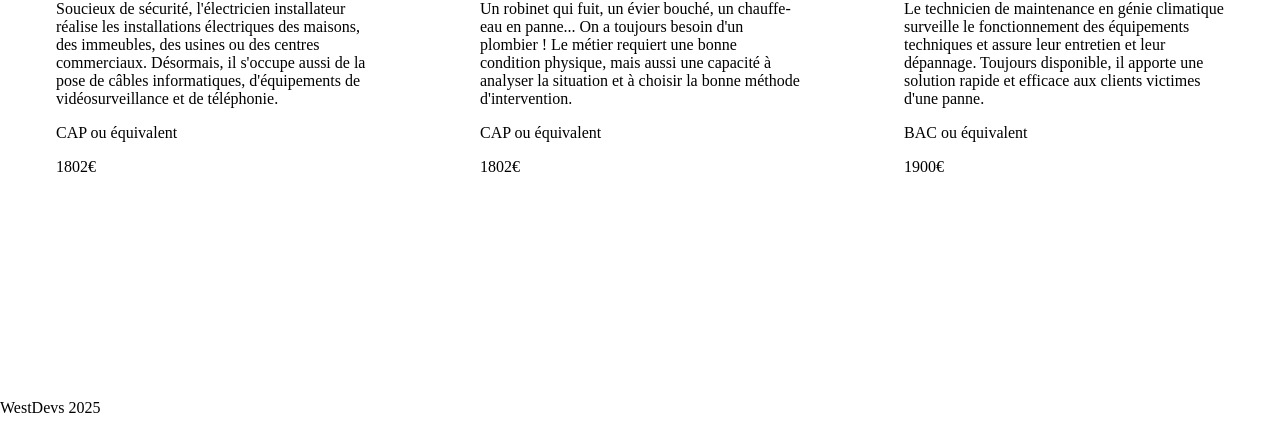
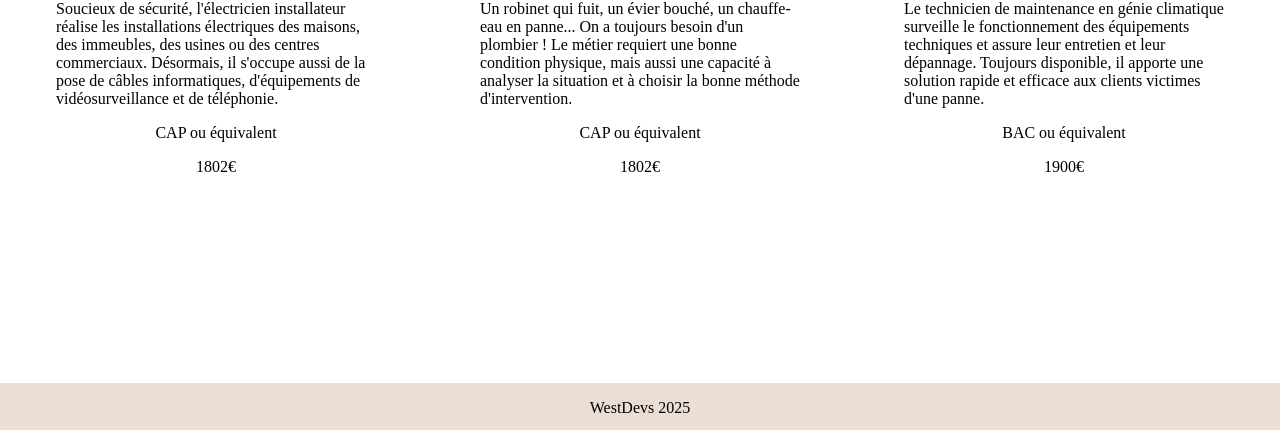
Before and after one commit to G-Ludovic/artisan-renovation, a React (Vite) app: page / in a window 1280 px wide. Shown: the part 594-1024 px from the top of the page. Built offline with nearby package versions, Linux system fonts and the light colour scheme.

Commit message:
CSS done

```diff
--- a/src/Card/Card.css
+++ b/src/Card/Card.css
@@ -17,7 +17,7 @@ figure {
         display: flex;
         justify-content: center;
         color: #4a3931;
-        font-family:'Segoe UI', Tahoma, Geneva, Verdana, sans-serif;
+        font-family: 'Segoe UI', Tahoma, Geneva, Verdana, sans-serif;
     }
 }
 
@@ -26,7 +26,7 @@ h1 {
     padding: 16px;
     color: #4a3931;
     justify-content: center;
-    font-family:'Segoe UI', Tahoma, Geneva, Verdana, sans-serif;
+    font-family: 'Segoe UI', Tahoma, Geneva, Verdana, sans-serif;
 }
 
 .app {
@@ -39,7 +39,11 @@ h1 {
 /* Desktop : 3 colonnes */
 @media (min-width: 768px) and (min-width: 1024px) {
     .app {
-      grid-template-columns: repeat(3, 1fr);
-      grid-template-rows: minmax(300px, 325px);
+        grid-template-columns: repeat(3, 1fr);
+        grid-template-rows: minmax(300px, 325px);
+    }
+
+    main {
+        height: 90vh;
     }
 }
--- a/src/Footer/Footer.css
+++ b/src/Footer/Footer.css
@@ -0,0 +1,3 @@
+footer {
+    background-color: #ebded4;
+}
--- a/src/global.css
+++ b/src/global.css
@@ -6,6 +6,12 @@ body {
     margin: 0;
 }
 
-main {
-    height: 90vh;
+footer {
+    display: flex;
+    justify-content: center;
 }
+
+p {
+    display: flex;
+    justify-content: center;
+}
```
